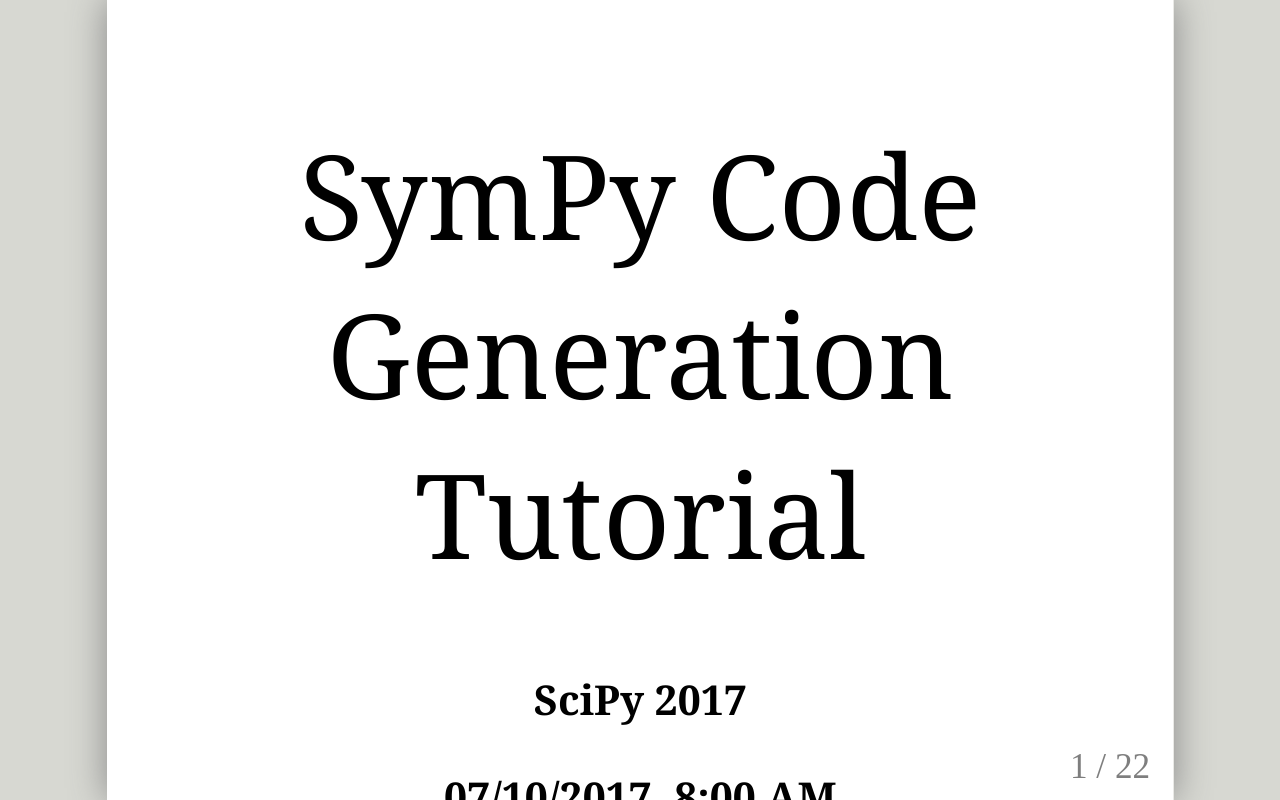
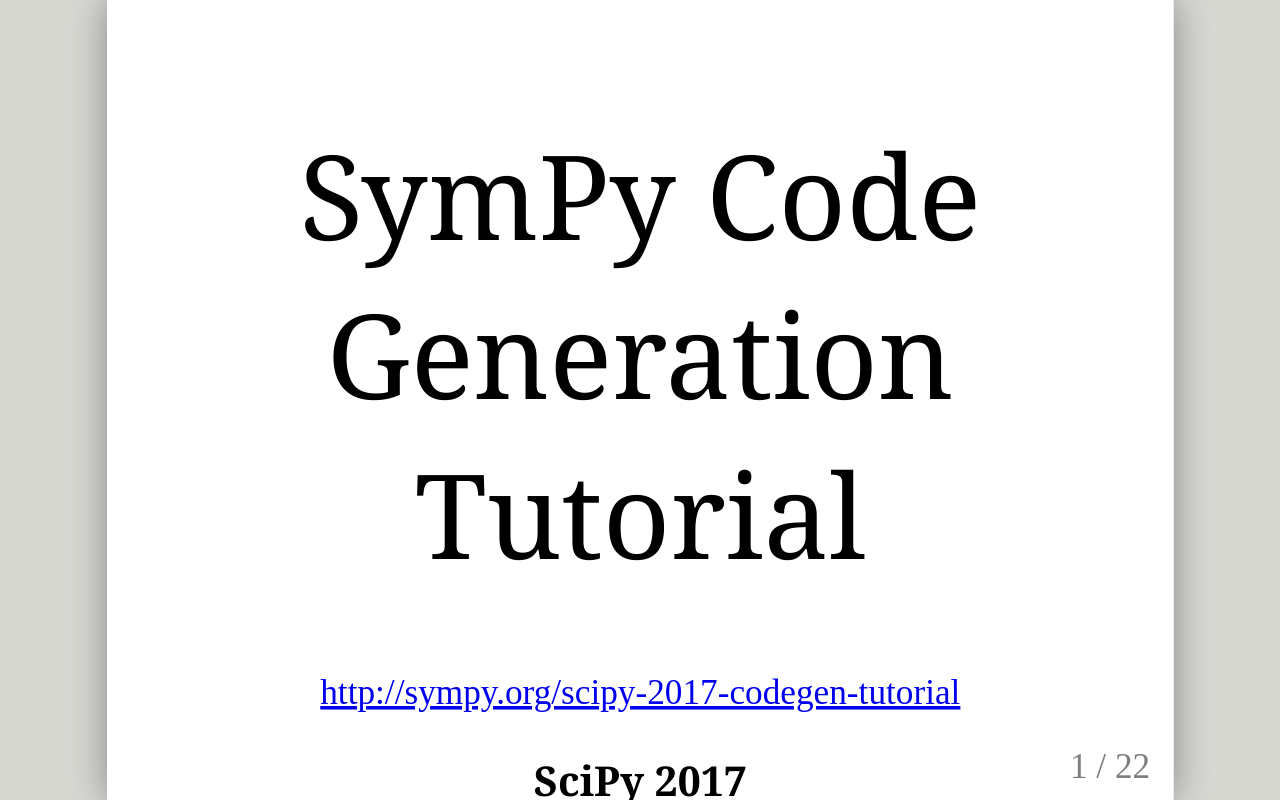
Before and after one commit to sympy/scipy-2017-codegen-tutorial, a plain HTML site: page intro-slides/intro-slides.html in a window 1280 px wide. Drawn offline with Linux system fonts and the light colour scheme.

Commit message:
Add the link to the intro slides

```diff
--- a/intro-slides/intro-slides.html
+++ b/intro-slides/intro-slides.html
@@ -42,6 +42,7 @@
 class: center, middle
 
 # SymPy Code Generation Tutorial
+http://sympy.org/scipy-2017-codegen-tutorial
 ### SciPy 2017
 ### 07/10/2017, 8:00 AM
 
```
